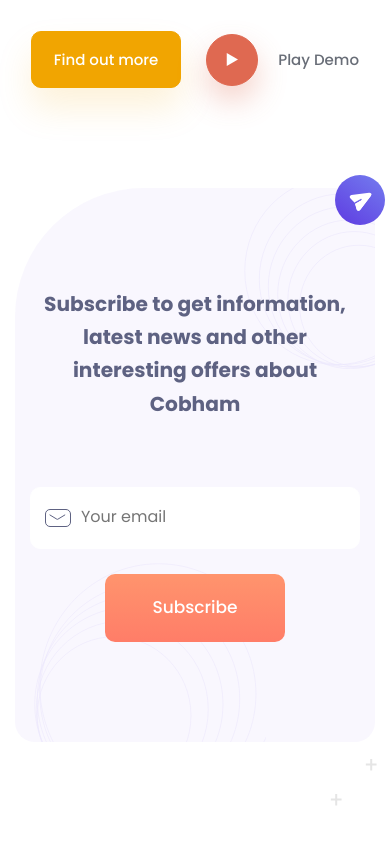
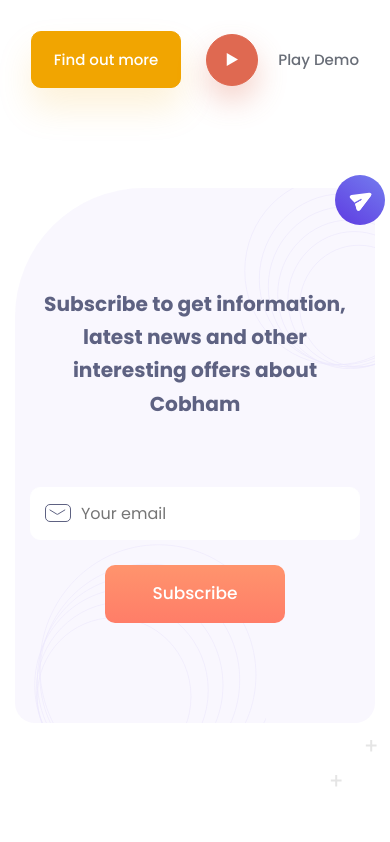
Before and after one commit to prosceel/capslock-test, a website: page index.html in a window 390 px wide. Shown: the part 629-1471 px from the top of the page. Drawn offline with nearby package versions, Linux system fonts and the light colour scheme; files that its build step writes are made by us from their sources; a web font is replaced by a local one.

Commit message:
update paddings for mobile

```diff
--- a/src/scss/footer/footer-form.scss
+++ b/src/scss/footer/footer-form.scss
@@ -44,7 +44,7 @@
     @media (max-width: 767px) {
       min-width: auto;
       width: 100%;
-      padding: 20px 20px 22px 50px;
+      padding: 17px 20px 16px 50px;
     }
 
     &:focus,
@@ -68,6 +68,11 @@
     cursor: pointer;
     transition: $transition-config;
     position: relative;
+
+    @media (max-width: 767px) {
+      padding-top: 19px;
+      padding-bottom: 19px;
+    }
 
     &::after {
       content: '';
```
